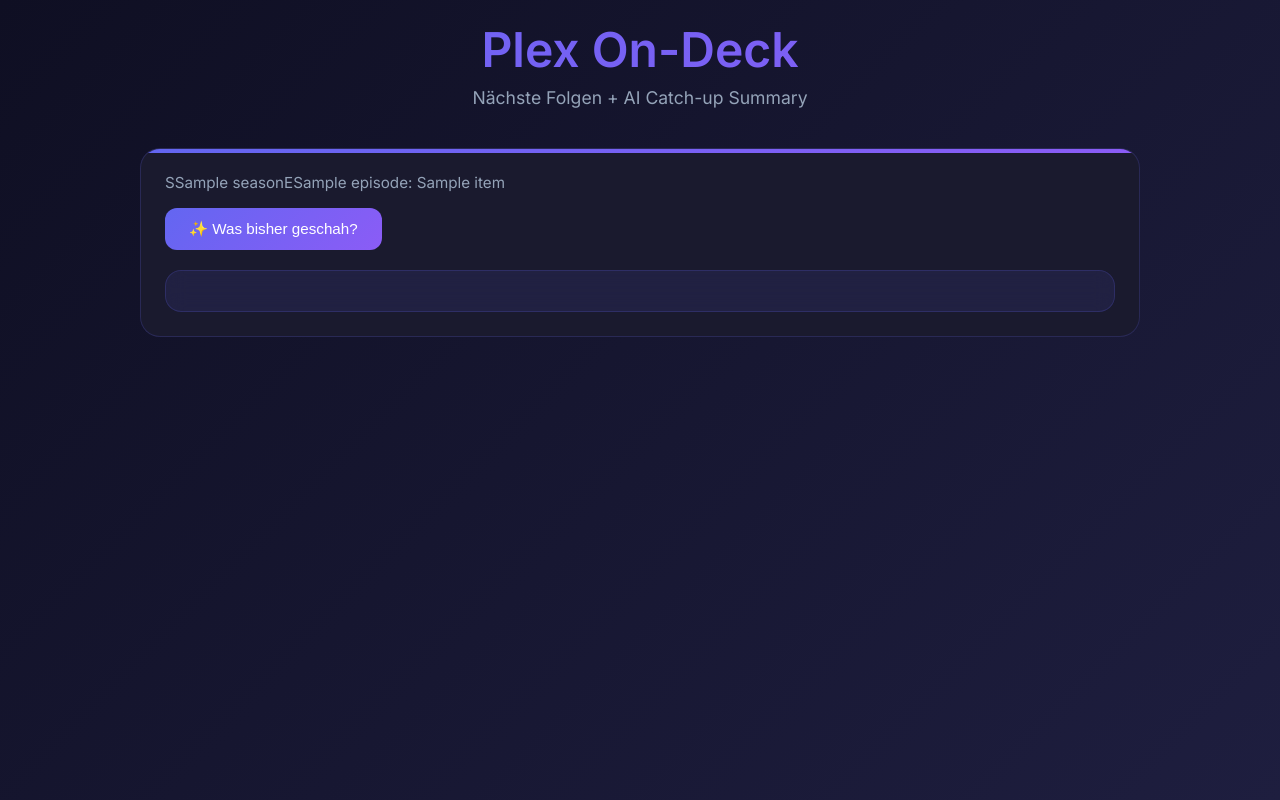
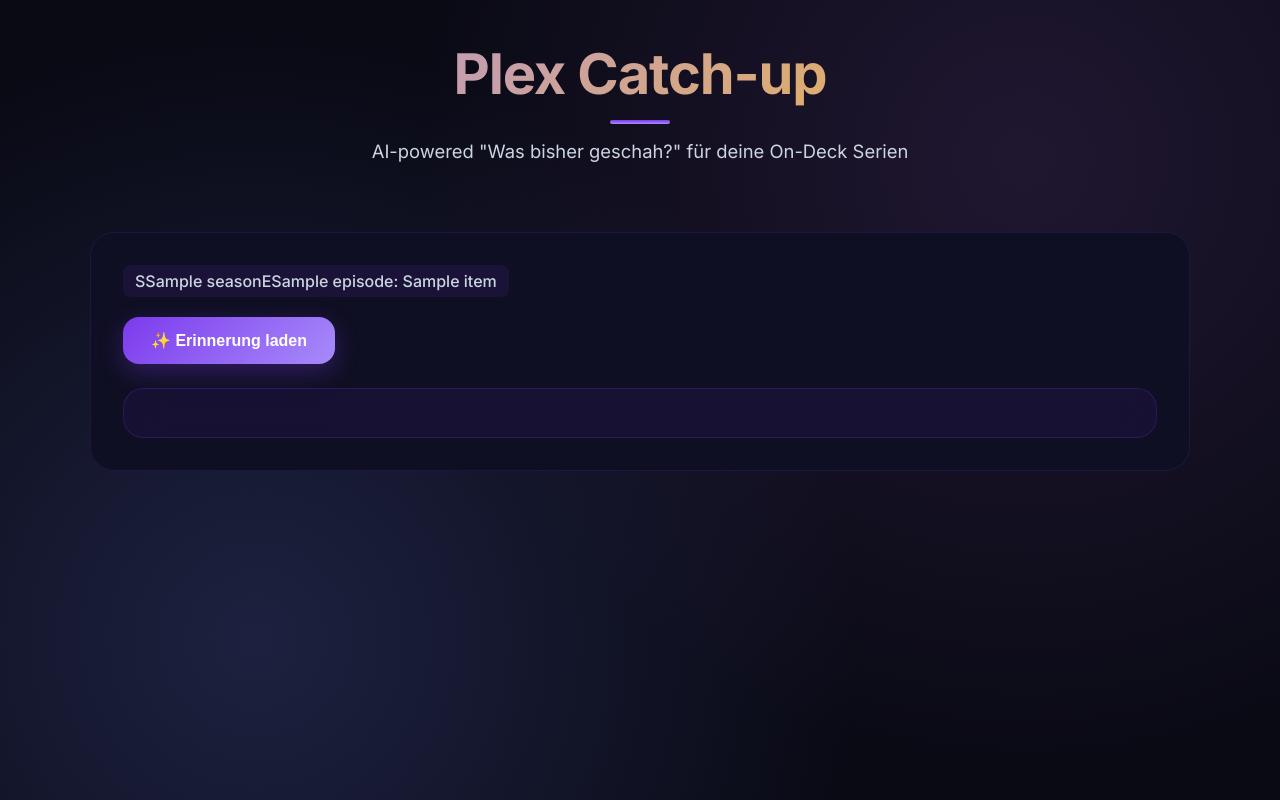
Before and after one commit to fand0r1982/plex-ondeck, a FastAPI app: template templates/index.html in a window 1280 px wide. Run offline with FastAPI, Linux system fonts and the light colour scheme; the template is opened without the code that fills it: most values are stand-ins (such as "Sample title", 1, 10 or a date in 2020).

Commit message:
Update index.html

```diff
--- a/templates/index.html
+++ b/templates/index.html
@@ -1,37 +1,40 @@
 <!DOCTYPE html>
 <html>
 <head>
-<title>📺 Plex Catch-up</title>
+<title>✨ Plex Catch-up</title>
 <meta name="viewport" content="width=device-width">
-<link href="https://fonts.googleapis.com/css2?family=Inter:wght@400;500;600&display=swap" rel="stylesheet">
+<link href="https://fonts.googleapis.com/css2?family=Inter:wght@400;500;600;700&display=swap" rel="stylesheet">
 <style>
-:root{--bg:#0f0f23;--bg-card:#1a1a2e;--accent:#6366f1;--text:#f1f5f9;--text-dim:#94a3b8;}
+:root{--bg:#0a0a15;--card:#0f0f23;--accent:#7c3aed;--accent-glow:#a78bfa;--text:#f8fafc;--text-s:#cbd5e1;}
 * {box-sizing:border-box;}
-body {font-family:'Inter',system-ui,sans-serif;margin:0;padding:20px 20px 40px;background:linear-gradient(135deg,var(--bg),#1e1e3f);color:var(--text);min-height:100vh;}
-.header {text-align:center;margin-bottom:40px;}
-h1 {font-size:clamp(1.8em,5vw,3em);font-weight:600;background:linear-gradient(135deg,var(--accent),#8b5cf6);background-clip:text;-webkit-background-clip:text;color:transparent;margin:0;}
-.subtitle {color:var(--text-dim);font-size:1.1em;margin-top:8px;}
-.list {display:grid;gap:20px;max-width:1000px;margin:0 auto;}
-.card {background:var(--bg-card);backdrop-filter:blur(20px);border:1px solid rgba(99,102,241,0.2);border-radius:20px;padding:24px;transition:all 0.3s cubic-bezier(0.4,0,0.2,1);position:relative;overflow:hidden;}
-.card::before {content:'';position:absolute;top:0;left:0;right:0;height:4px;background:linear-gradient(90deg,var(--accent),#8b5cf6);}
-.card:hover {transform:translateY(-8px);box-shadow:0 25px 50px -12px rgba(0,0,0,0.25);border-color:var(--accent);}
-.episode-header {display:flex;justify-content:space-between;align-items:flex-start;margin-bottom:16px;}
-.series {font-size:1.4em;font-weight:600;color:var(--text);margin:0;}
-.ep-details {color:var(--text-dim);font-size:0.95em;}
-.btn {background:linear-gradient(135deg,var(--accent),#8b5cf6);color:white;border:none;padding:12px 24px;border-radius:12px;font-weight:500;font-size:0.95em;cursor:pointer;transition:all 0.2s;min-width:160px;}
-.btn:hover {transform:translateY(-2px);box-shadow:0 10px 25px rgba(99,102,241,0.4);}
-.summary {margin-top:20px;padding:20px;border-radius:16px;background:rgba(99,102,241,0.1);backdrop-filter:blur(10px);border:1px solid rgba(99,102,241,0.2);line-height:1.7;font-size:0.97em;}
-.loading {color:var(--text-dim);font-style:italic;}
-.error {color:#f87171;background:rgba(248,113,113,0.1);border-color:#f87171;}
-@media (max-width:768px) {.episode-header{flex-direction:column;gap:8px;}.btn{width:100%;}}
-@keyframes fadeIn {from{opacity:0;transform:translateY(10px);}to{opacity:1;transform:translateY(0);}}
-.summary {animation:fadeIn 0.4s ease-out;}
+body {font-family:'Inter',sans-serif;margin:0;padding:20px 20px 60px;background:radial-gradient(circle at 20% 80%,#667eea33 0%,transparent 50%),radial-gradient(circle at 80% 20%,#764ba233 0%,transparent 50%),var(--bg);color:var(--text);min-height:100vh;}
+.header {text-align:center;margin:0 0 50px;padding:20px 0;}
+h1 {font-size:clamp(2em,6vw,3.5em);font-weight:700;background:linear-gradient(135deg,var(--accent-glow),#fbbf24);background-clip:text;-webkit-background-clip:text;color:transparent;letter-spacing:-0.02em;margin:0;position:relative;}
+h1::after {content:'';display:block;width:60px;height:4px;background:linear-gradient(var(--accent),var(--accent-glow));margin:12px auto;border-radius:2px;}
+.subtitle {color:var(--text-s);font-size:1.15em;font-weight:400;margin:16px 0 0;}
+.list {display:grid;gap:24px;max-width:1100px;margin:0 auto;}
+.card {background:var(--card);border-radius:24px;padding:32px;position:relative;overflow:hidden;transition:all 0.4s cubic-bezier(0.25,0.46,0.45,0.94);backdrop-filter:blur(16px);border:1px solid rgba(124,58,237,0.15);}
+.card::before {content:'';position:absolute;inset:0;background:linear-gradient(145deg,rgba(124,58,237,0.05),transparent);opacity:0;transition:opacity 0.3s;}
+.card:hover::before {opacity:1;}
+.card:hover {transform:translateY(-12px) scale(1.02);box-shadow:0 35px 80px -20px rgba(124,58,237,0.3);}
+.episode-header {display:flex;justify-content:space-between;align-items:flex-start;margin-bottom:20px;gap:16px;}
+.series {font-size:1.5em;font-weight:600;color:var(--text);margin:0;line-height:1.2;}
+.ep-details {color:var(--text-s);font-size:1em;font-weight:500;background:rgba(124,58,237,0.1);padding:6px 12px;border-radius:8px;display:inline-block;}
+.btn {position:relative;background:linear-gradient(135deg,var(--accent),var(--accent-glow));color:white;border:none;padding:14px 28px;border-radius:16px;font-weight:600;font-size:1em;cursor:pointer;overflow:hidden;transition:all 0.3s;min-width:200px;box-shadow:0 8px 25px rgba(124,58,237,0.3);}
+.btn::before {content:'';position:absolute;top:0;left:-100%;width:100%;height:100%;background:linear-gradient(90deg,transparent,rgba(255,255,255,0.2),transparent);transition:left 0.5s;}
+.btn:hover {transform:translateY(-3px);box-shadow:0 15px 40px rgba(124,58,237,0.4);}
+.btn:hover::before {left:100%;}
+.summary {margin-top:24px;padding:24px;border-radius:20px;background:rgba(124,58,237,0.08);backdrop-filter:blur(20px);border:1px solid rgba(124,58,237,0.2);line-height:1.75;font-size:0.98em;animation:slideIn 0.5s ease-out;}
+.loading {color:var(--text-s);font-style:italic;}
+.error {color:#f59e0b;background:rgba(245,158,11,0.1);border-color:#f59e0b;}
+@keyframes slideIn {from{opacity:0;transform:translateX(20px);}to{opacity:1;transform:translateX(0);}}
+@media (max-width:768px) {.episode-header{flex-direction:column;align-items:flex-start;gap:12px;}.btn{width:100%;}}
 </style>
 </head>
 <body>
 <div class="header">
-  <h1>Plex On-Deck</h1>
-  <p class="subtitle">Nächste Folgen + AI Catch-up Summary</p>
+  <h1>Plex Catch-up</h1>
+  <p class="subtitle">AI-powered "Was bisher geschah?" für deine On-Deck Serien</p>
 </div>
 <div class="list">
 {% for item in ondeck %}
@@ -42,7 +45,7 @@
       <div class="ep-details">S{{ item.season }}E{{ item.episode }}: {{ item.ep_title }}</div>
     </div>
   </div>
-  <button class="btn" onclick="getSummary('{{ item.title }}', {{ item.season }}, {{ item.episode }}, '{{ item.show_title }}')">✨ Was bisher geschah?</button>
+  <button class="btn" onclick="getSummary('{{ item.title }}', {{ item.season }}, {{ item.episode }}, '{{ item.show_title }}')">✨ Erinnerung laden</button>
   <div class="summary" id="sum-{{ item.title }}"></div>
 </div>
 {% endfor %}
@@ -50,17 +53,17 @@
 <script>
 async function getSummary(title, season, episode, show) {
   const div = document.getElementById(`sum-${title}`);
-  div.innerHTML = '<span class="loading">AI denkt nach... ✨</span>';
+  div.innerHTML = '<span class="loading">KI analysiert Handlung... ✨</span>';
   try {
     const res = await fetch(`/summary/${title}/${season}/${episode}`);
     const data = await res.json();
     if (data.error) {
-      div.innerHTML = `<span class="error">❌ ${data.error}</span>`;
+      div.innerHTML = `<span class="error">⚠️ ${data.error}</span>`;
     } else {
       div.innerHTML = data.summary.replace(/\n/g, '<br>');
     }
   } catch(e) {
-    div.innerHTML = `<span class="error">❌ ${e.message}</span>`;
+    div.innerHTML = `<span class="error">⚠️ ${e.message}</span>`;
   }
 }
 </script>
```
